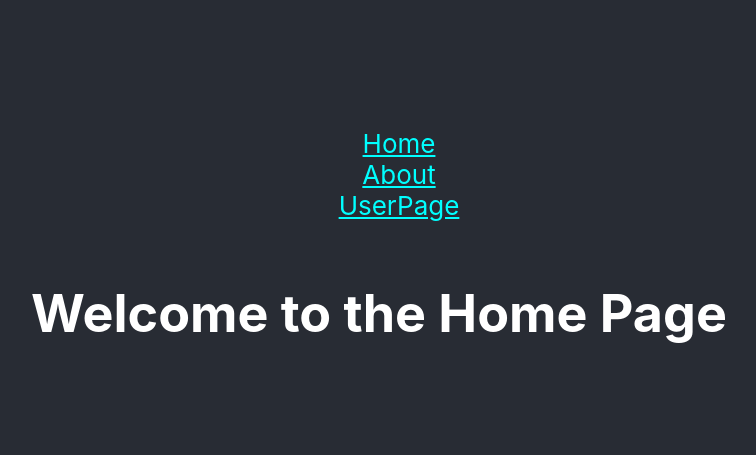
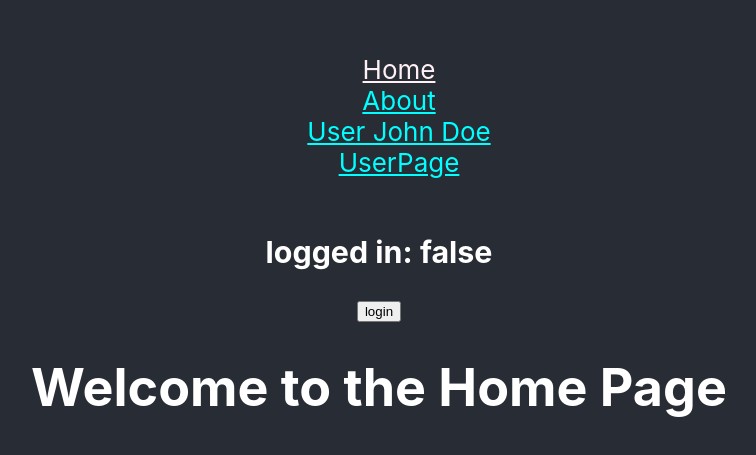
Before and after one commit to vanessabau/react-hooks-use-effect, a React (Create React App) app: page / in a window 1280 px wide. Shown: the part 159-614 px from the top of the page, without its empty margins (261-1017 px from the left). Built offline with nearby package versions, Linux system fonts and the light colour scheme.

Commit message:
added Navlink and Navigate

```diff
--- a/src/AppRouter.js
+++ b/src/AppRouter.js
@@ -1,10 +1,11 @@
-import React from "react";
+import React, { useState } from "react";
 import {
   BrowserRouter,
   Routes,
   Route,
   NavLink,
   useParams,
+  Navigate,
 } from "react-router-dom";
 //import Navbar from "./navbar/index";
 import HomePage from "./pages/HomePage";
@@ -23,25 +24,71 @@ function Child() {
 }
 
 function AppRouter() {
+  const [loggedIn, setLoggedIn] = useState(false);
+  // This styling will be applied to a <NavLink> when the
+  // route that it links to is currently selected.
+  let activeStyle = {
+    textDecoration: "underline",
+    color: "lavenderblush",
+  };
+
+  let activeClassName = "underline";
+
+  const onClickHandle = () => {
+    setLoggedIn(!loggedIn);
+  };
+
   return (
     <BrowserRouter>
       <div className="navbar">
         <ul id="horizontal-list">
           <li>
-            <NavLink to="/">Home</NavLink>
+            <NavLink
+              to="/"
+              exact="true"
+              style={({ isActive }) => (isActive ? activeStyle : undefined)}
+            >
+              Home
+            </NavLink>
           </li>
           <li>
-            <NavLink to="/about">About</NavLink>
+            <NavLink
+              to="/about"
+              exact="true"
+              style={({ isActive }) => (isActive ? activeStyle : undefined)}
+            >
+              About
+            </NavLink>
           </li>
           <li>
-            <NavLink to="/users/:username">UserPage</NavLink>
+            <NavLink
+              to="/user/john/doe"
+              exact="true"
+              style={({ isActive }) => (isActive ? activeStyle : undefined)}
+            >
+              User John Doe
+            </NavLink>
+          </li>
+          <li>
+            <NavLink
+              to="/users/:username"
+              exact="true"
+              style={({ isActive }) => (isActive ? activeStyle : undefined)}
+            >
+              UserPage
+            </NavLink>
           </li>
         </ul>
       </div>
+      <h3>logged in: {loggedIn.toString()}</h3>
+      <button onClick={onClickHandle}>{loggedIn ? "logout" : "login"}</button>
       <Routes>
         <Route path="/" exact element={<HomePage />} />
         <Route path="/about" exact element={<AboutPage />} />
-        <Route path="/users/:username" element={<Child />} />
+        <Route
+          path="/users/:username"
+          element={loggedIn ? <Child /> : <Navigate to="/" />}
+        />
       </Routes>
     </BrowserRouter>
   );
```
